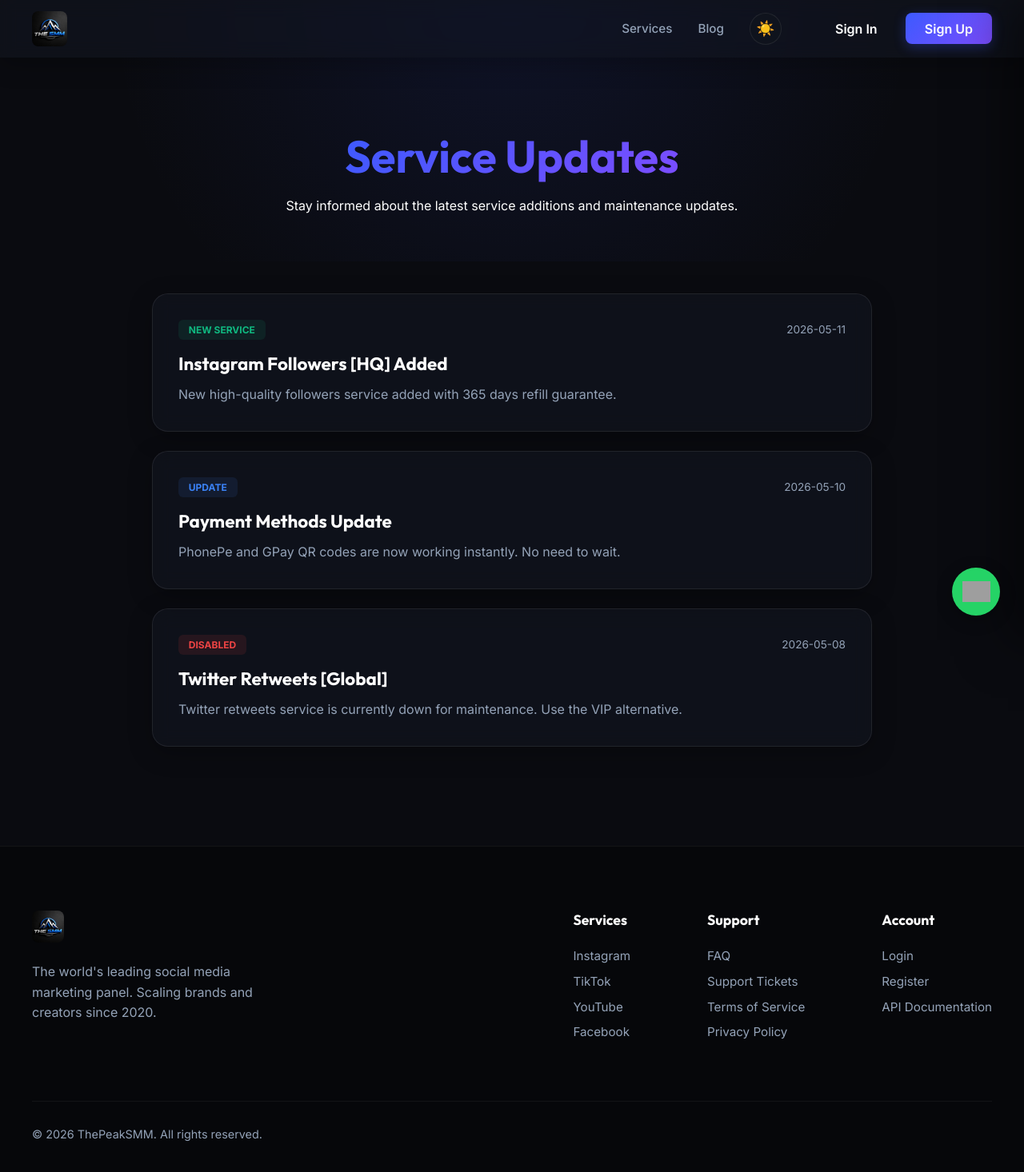
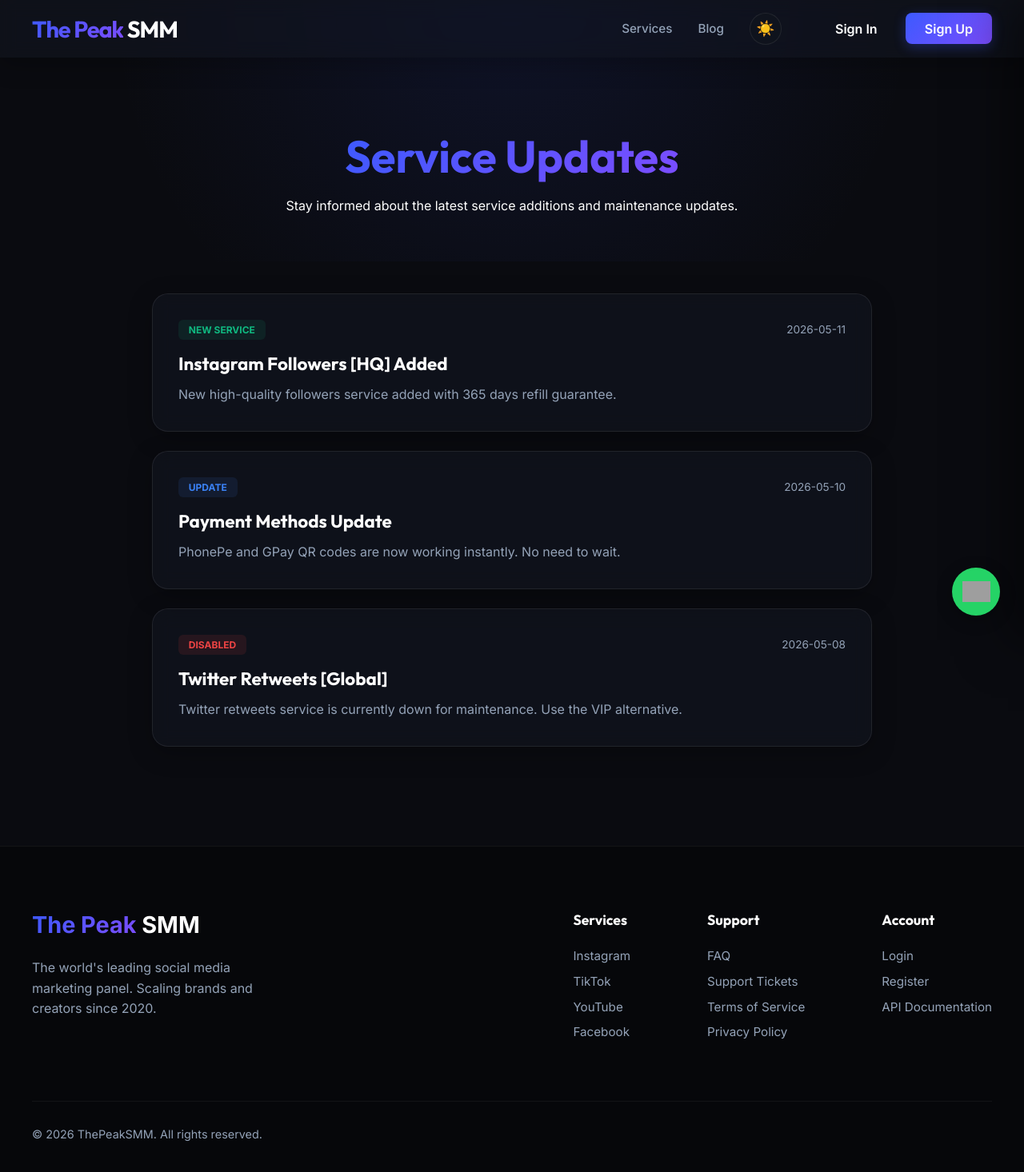
Before and after one commit to Chetanmohane/peaksender, a Next.js app: page /updates in a window 1280 px wide. Shown: the whole page at 80% size. Built offline with nearby package versions, Linux system fonts and the light colour scheme; grey boxes are pictures that could not be loaded.

Commit message:
Replace image logo with styled 'The Peak SMM' text logo across layout and auth pages

```diff
--- a/src/app/auth/login/page.tsx
+++ b/src/app/auth/login/page.tsx
@@ -69,8 +69,8 @@ const LoginPage = () => {
 
       <div className={`${styles.authCard} glass`}>
         <div className={styles.header}>
-          <Link href="/" className={styles.logo} style={{ display: 'inline-flex', justifyContent: 'center', width: '100%' }}>
-            <img src="/logo.jpg" alt="The SMM Logo" style={{ height: '70px', width: 'auto', borderRadius: '12px', boxShadow: '0 8px 24px rgba(0,0,0,0.3)' }} />
+          <Link href="/" className={styles.logo}>
+            <span className="text-gradient">The Peak</span> SMM
           </Link>
           <h1>Welcome Back</h1>
           <p>Login to your account to continue</p>
--- a/src/app/auth/register/page.tsx
+++ b/src/app/auth/register/page.tsx
@@ -78,8 +78,8 @@ const RegisterPage = () => {
 
       <div className={`${styles.authCard} glass`}>
         <div className={styles.header}>
-          <Link href="/" className={styles.logo} style={{ display: 'inline-flex', justifyContent: 'center', width: '100%' }}>
-            <img src="/logo.jpg" alt="The SMM Logo" style={{ height: '70px', width: 'auto', borderRadius: '12px', boxShadow: '0 8px 24px rgba(0,0,0,0.3)' }} />
+          <Link href="/" className={styles.logo}>
+            <span className="text-gradient">The Peak</span> SMM
           </Link>
           <h1>Create Account</h1>
           <p>Join the best SMM platform today</p>
--- a/src/app/dashboard/layout.tsx
+++ b/src/app/dashboard/layout.tsx
@@ -137,8 +137,8 @@ export default function DashboardLayout({ children }: { children: React.ReactNod
   const sidebarInner = (onLinkClick?: () => void) => (
     <>
       <div className={styles.sidebarHeader}>
-        <Link href="/" className={styles.logo} onClick={onLinkClick} style={{ display: 'flex', alignItems: 'center' }}>
-          <img src="/logo.jpg" alt="The SMM Logo" style={{ height: '48px', width: 'auto', borderRadius: '8px' }} />
+        <Link href="/" className={styles.logo} onClick={onLinkClick}>
+          <span className="text-gradient">The Peak</span> SMM
         </Link>
         {isAdmin && (
           <div className={styles.adminBadge}>
--- a/src/components/Footer.tsx
+++ b/src/components/Footer.tsx
@@ -8,8 +8,8 @@ const Footer = () => {
       <div className={styles.container}>
         <div className={styles.top}>
           <div className={styles.brand}>
-            <Link href="/" className={styles.logo} style={{ display: 'flex', alignItems: 'center' }}>
-              <img src="/logo.jpg" alt="The SMM Logo" style={{ height: '40px', width: 'auto', borderRadius: '8px' }} />
+            <Link href="/" className={styles.logo}>
+              <span className="text-gradient">The Peak</span> SMM
             </Link>
             <p className={styles.tagline}>
               The world&apos;s leading social media marketing panel.
--- a/src/components/Navbar.tsx
+++ b/src/components/Navbar.tsx
@@ -77,8 +77,8 @@ const Navbar = () => {
     <>
       <nav className={`${styles.navbar} glass`} style={{ borderBottom: scrolled ? '1px solid var(--card-border)' : '1px solid transparent' }}>
         <div className={styles.container}>
-          <Link href="/" className={styles.logo} style={{ display: 'flex', alignItems: 'center' }}>
-            <img src="/logo.jpg" alt="The SMM Logo" style={{ height: '44px', width: 'auto', borderRadius: '8px' }} />
+          <Link href="/" className={styles.logo}>
+            <span className="text-gradient">The Peak</span> SMM
           </Link>
 
           {/* Desktop Links */}
@@ -141,8 +141,8 @@ const Navbar = () => {
       {/* Mobile Drawer */}
       <div className={`${styles.mobileDrawer} ${isOpen ? styles.mobileDrawerOpen : ''}`}>
         <div className={styles.drawerHeader}>
-          <Link href="/" className={styles.logo} onClick={closeMenu} style={{ display: 'flex', alignItems: 'center' }}>
-            <img src="/logo.jpg" alt="The SMM Logo" style={{ height: '38px', width: 'auto', borderRadius: '6px' }} />
+          <Link href="/" className={styles.logo} onClick={closeMenu}>
+            <span className="text-gradient">The Peak</span> SMM
           </Link>
           <div style={{ display: 'flex', gap: '0.75rem', alignItems: 'center' }}>
             <button
```
Also changed, not shown: src/app/admin/layout.tsx (+4 -6 lines).
